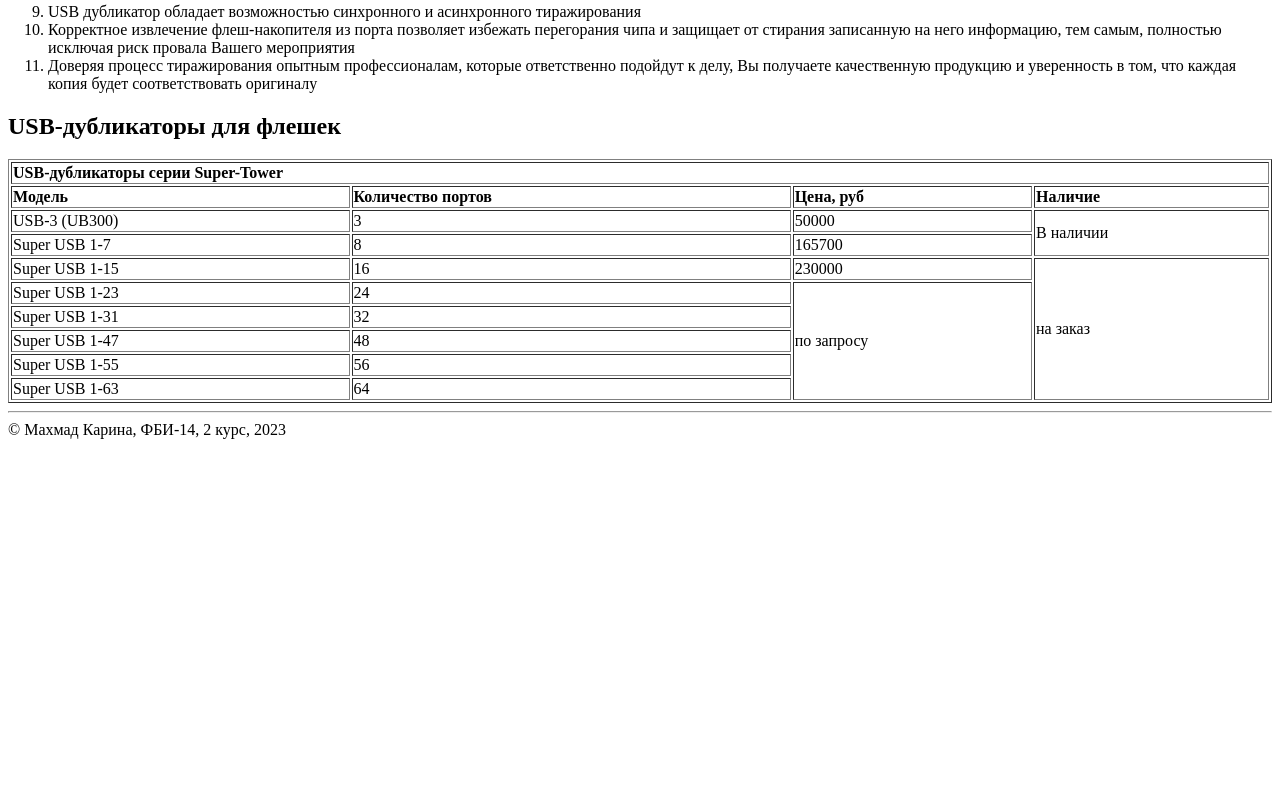
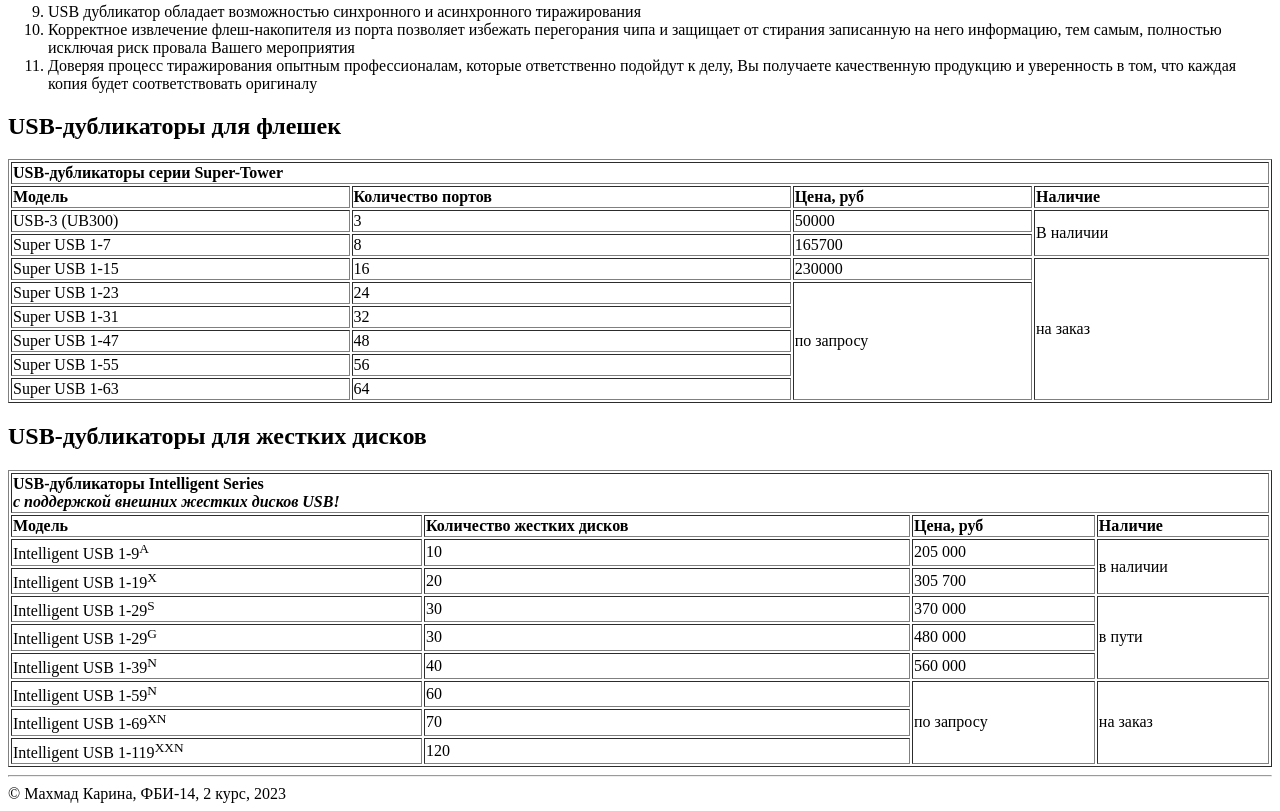
Before and after one commit to makkarinna/gazirovka_web_lab, a plain HTML site: page lab2.html in a window 1280 px wide. Shown: the part 723-1534 px from the top of the page. Before the commit the page ends 1170 px from the top, so only its background shows below. Drawn offline with Linux system fonts and the light colour scheme.

Commit message:
USB-дубликаторы Intelligent Series

```diff
--- a/lab2.html
+++ b/lab2.html
@@ -128,6 +128,64 @@
                     <!-- <td>на заказ</td> -->
                 </tr>
             </table>
+
+            <div><h2>USB-дубликаторы для жестких дисков</h2></div>
+
+            <table border="1" width="100%">
+                <tr>
+                    <td colspan="4">
+                        <b>USB-дубликаторы Intelligent Series</b>
+                        <br><b><i>с поддержкой внешних жестких дисков USB!</i></b></td></tr<br>
+                    </td>
+                </tr>
+                <tr>
+                    <td><b>Модель</b></td>
+                    <td><b>Количество жестких дисков</b></td>
+                    <td><b>Цена, руб</b></td>
+                    <td><b>Наличие</b></td>
+                </tr>
+                <tr>
+                    <td>Intelligent USB 1-9<sup>A</sup></td>
+                    <td>10</td>
+                    <td>205&nbsp000</td>
+                    <td rowspan="2">в наличии</td>
+                </tr>
+                <tr>
+                    <td>Intelligent USB 1-19<sup>X</sup></td>
+                    <td>20</td>
+                    <td>305&nbsp700</td>
+                </tr>
+                <tr>
+                    <td>Intelligent USB 1-29<sup>S</sup></td>
+                    <td>30</td>
+                    <td>370&nbsp000</td>
+                    <td rowspan="3">в пути</td>
+                </tr>
+                <tr>
+                    <td>Intelligent USB 1-29<sup>G</sup></td>
+                    <td>30</td>
+                    <td>480&nbsp000</td>
+                </tr>
+                <tr>
+                    <td>Intelligent USB 1-39<sup>N</sup></td>
+                    <td>40</td>
+                    <td>560&nbsp000</td>
+                </tr>
+                <tr>
+                    <td>Intelligent USB 1-59<sup>N</sup></td>
+                    <td>60</td>
+                    <td rowspan="3">по запросу</td>
+                    <td rowspan="3">на заказ</td>
+                </tr>
+                <tr>
+                    <td>Intelligent USB 1-69<sup>XN</sup></td>
+                    <td>70</td>
+                </tr>
+                <tr>
+                    <td>Intelligent USB 1-119<sup>XXN</sup></td>
+                    <td>120</td>
+                </tr>
+            </table>
         </main>
 
         <footer>
```
